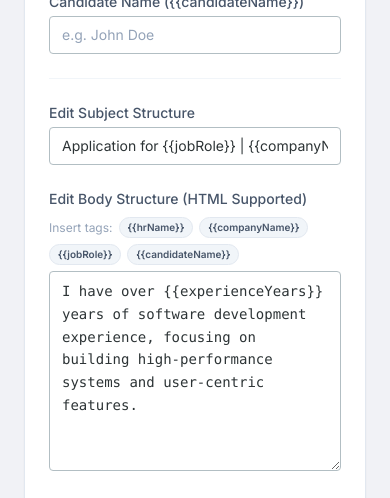
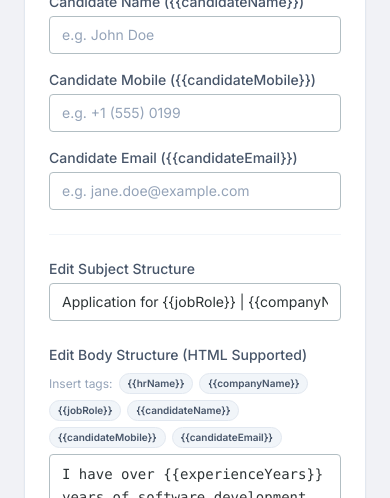
Before and after one commit to amritkr1999/auto-apply-pro, a React (Vite) app in the folder frontend/: page /outreach/draft in a window 390 px wide. Shown: the part 689-1187 px from the top of the page. Built offline with nearby package versions, Linux system fonts and the light colour scheme; no server answers.

Commit message:
feat: prefill template sign-off with Regards, name, mobile, and email

```diff
--- a/frontend/src/features/outreach/components/OutreachDraftSection.tsx
+++ b/frontend/src/features/outreach/components/OutreachDraftSection.tsx
@@ -17,7 +17,8 @@ export const OutreachDraftSection: React.FC = () => {
   const [companyName, setCompanyName] = useState("");
   const [jobRole, setJobRole] = useState("");
   const [candidateName, setCandidateName] = useState(currentUser?.name || "");
-
+  const [candidateMobile, setCandidateMobile] = useState(currentUser?.mobile || "");
+  const [candidateEmail, setCandidateEmail] = useState(currentUser?.email || "");
   // Raw subject/body being edited in the main form
   const [rawSubject, setRawSubject] = useState("");
   const [rawBody, setRawBody] = useState("");
@@ -92,7 +93,9 @@ export const OutreachDraftSection: React.FC = () => {
       .replace(/\{\{hrName\}\}/g, hrName || "{{hrName}}")
       .replace(/\{\{companyName\}\}/g, companyName || "{{companyName}}")
       .replace(/\{\{jobRole\}\}/g, jobRole || "{{jobRole}}")
-      .replace(/\{\{candidateName\}\}/g, candidateName || "{{candidateName}}");
+      .replace(/\{\{candidateName\}\}/g, candidateName || "{{candidateName}}")
+      .replace(/\{\{candidateMobile\}\}/g, candidateMobile || "{{candidateMobile}}")
+      .replace(/\{\{candidateEmail\}\}/g, candidateEmail || "{{candidateEmail}}");
   };
 
   const parseTextForPreview = (text: string) => {
@@ -102,6 +105,8 @@ export const OutreachDraftSection: React.FC = () => {
       { key: "{{companyName}}", value: companyName },
       { key: "{{jobRole}}", value: jobRole },
       { key: "{{candidateName}}", value: candidateName },
+      { key: "{{candidateMobile}}", value: candidateMobile },
+      { key: "{{candidateEmail}}", value: candidateEmail },
     ];
 
     variables.forEach(({ key, value }) => {
@@ -248,6 +253,18 @@ export const OutreachDraftSection: React.FC = () => {
                 value={candidateName}
                 onChange={(e: React.ChangeEvent<HTMLInputElement>) => setCandidateName(e.target.value)}
               />
+              <Input
+                label="Candidate Mobile ({{candidateMobile}})"
+                placeholder="e.g. +1 (555) 0199"
+                value={candidateMobile}
+                onChange={(e: React.ChangeEvent<HTMLInputElement>) => setCandidateMobile(e.target.value)}
+              />
+              <Input
+                label="Candidate Email ({{candidateEmail}})"
+                placeholder="e.g. jane.doe@example.com"
+                value={candidateEmail}
+                onChange={(e: React.ChangeEvent<HTMLInputElement>) => setCandidateEmail(e.target.value)}
+              />
             </div>
 
             <hr className="border-slate-100" />
@@ -295,6 +312,20 @@ export const OutreachDraftSection: React.FC = () => {
                     className="px-2 py-0.5 text-[10px] font-semibold rounded-full bg-slate-100 text-slate-600 border border-slate-200 hover:bg-slate-200 transition-colors"
                   >
                     {"{{candidateName}}"}
+                  </button>
+                  <button
+                    type="button"
+                    onClick={() => insertPlaceholder("{{candidateMobile}}")}
+                    className="px-2 py-0.5 text-[10px] font-semibold rounded-full bg-slate-100 text-slate-600 border border-slate-200 hover:bg-slate-200 transition-colors"
+                  >
+                    {"{{candidateMobile}}"}
+                  </button>
+                  <button
+                    type="button"
+                    onClick={() => insertPlaceholder("{{candidateEmail}}")}
+                    className="px-2 py-0.5 text-[10px] font-semibold rounded-full bg-slate-100 text-slate-600 border border-slate-200 hover:bg-slate-200 transition-colors"
+                  >
+                    {"{{candidateEmail}}"}
                   </button>
                 </div>
               </div>
--- a/frontend/src/features/outreach/components/TemplateManager.tsx
+++ b/frontend/src/features/outreach/components/TemplateManager.tsx
@@ -263,6 +263,7 @@ export const TemplateManager: React.FC = () => {
   };
 
   const handleCreateNew = () => {
+    const defaultSignOff = "Regards,\n{{candidateName}}\n{{candidateMobile}}\n{{candidateEmail}}";
     setActiveTemplate({
       id: "",
       name: "",
@@ -270,14 +271,14 @@ export const TemplateManager: React.FC = () => {
       intro: "",
       skillsTemplate: "",
       body: "",
-      signOff: ""
+      signOff: defaultSignOff
     });
     setName("");
     setSubject("");
     setIntro("");
     setSkillsTemplate("");
     setBody("");
-    setSignOff("");
+    setSignOff(defaultSignOff);
     setIsEditMode(true);
     setHasCheckedDraft(true);
     setMessage("");
@@ -738,6 +739,8 @@ export const TemplateManager: React.FC = () => {
                         <button type="button" className="text-[9px] font-bold text-indigo-650 bg-indigo-50 border border-indigo-100 hover:bg-indigo-100 px-1.5 py-0.5 rounded transition-colors" onClick={() => insertPlaceholder("{{skills}}")}>{"{{skills}}"}</button>
                         <button type="button" className="text-[9px] font-bold text-indigo-650 bg-indigo-50 border border-indigo-100 hover:bg-indigo-100 px-1.5 py-0.5 rounded transition-colors" onClick={() => insertPlaceholder("{{experienceYears}}")}>{"{{experienceYears}}"}</button>
                         <button type="button" className="text-[9px] font-bold text-indigo-650 bg-indigo-50 border border-indigo-100 hover:bg-indigo-100 px-1.5 py-0.5 rounded transition-colors" onClick={() => insertPlaceholder("{{candidateName}}")}>{"{{candidateName}}"}</button>
+                        <button type="button" className="text-[9px] font-bold text-indigo-650 bg-indigo-50 border border-indigo-100 hover:bg-indigo-100 px-1.5 py-0.5 rounded transition-colors" onClick={() => insertPlaceholder("{{candidateMobile}}")}>{"{{candidateMobile}}"}</button>
+                        <button type="button" className="text-[9px] font-bold text-indigo-650 bg-indigo-50 border border-indigo-100 hover:bg-indigo-100 px-1.5 py-0.5 rounded transition-colors" onClick={() => insertPlaceholder("{{candidateEmail}}")}>{"{{candidateEmail}}"}</button>
                       </div>
 
                       <div className="space-y-3 max-h-[35vh] overflow-y-auto pr-1">
@@ -849,6 +852,8 @@ export const TemplateManager: React.FC = () => {
                           .replace("{{skills}}", "React, TypeScript, Node.js")
                           .replace("{{experienceYears}}", "5")
                           .replace("{{candidateName}}", "Jane Doe")
+                          .replace("{{candidateMobile}}", "+1 (555) 0199")
+                          .replace("{{candidateEmail}}", "jane.doe@example.com")
                           .replace("{{HOOK}}", "I am writing to express my interest in the Software Architect position...")
                           .replace("{{EXPERIENCE_HIGHLIGHT}}", "Throughout my career, notably during my time as a Developer...")
                           .replace("{{CLOSING}}", "Best regards,\nJane Doe")
--- a/frontend/src/features/outreach/services/outreachService.ts
+++ b/frontend/src/features/outreach/services/outreachService.ts
@@ -59,7 +59,7 @@ const DEFAULT_TEMPLATES: EmailTemplate[] = [
     intro: "Dear {{recruiterName}},",
     skillsTemplate: "I am writing to apply for the {{jobRole}} position. I noticed your team is looking for a developer experienced in {{skills}}, which maps closely to my skillset.",
     body: "I have over {{experienceYears}} years of software development experience, focusing on building high-performance systems and user-centric features.",
-    signOff: "Best regards,\n{{candidateName}}",
+    signOff: "Regards,\n{{candidateName}}\n{{candidateMobile}}\n{{candidateEmail}}",
   },
   {
     id: "default-2",
@@ -68,7 +68,7 @@ const DEFAULT_TEMPLATES: EmailTemplate[] = [
     intro: "Hi {{recruiterName}},",
     skillsTemplate: "I wanted to follow up on my application for the {{jobRole}} role. My hands-on skills in {{skills}} make me excited about joining {{companyName}}.",
     body: "I have {{experienceYears}} years of experience building scalable products and would love to connect to share more.",
-    signOff: "Sincerely,\n{{candidateName}}",
+    signOff: "Regards,\n{{candidateName}}\n{{candidateMobile}}\n{{candidateEmail}}",
   }
 ];
 
```
Also changed, not shown: 1 other file (tests, documents, lock files or other folders).
